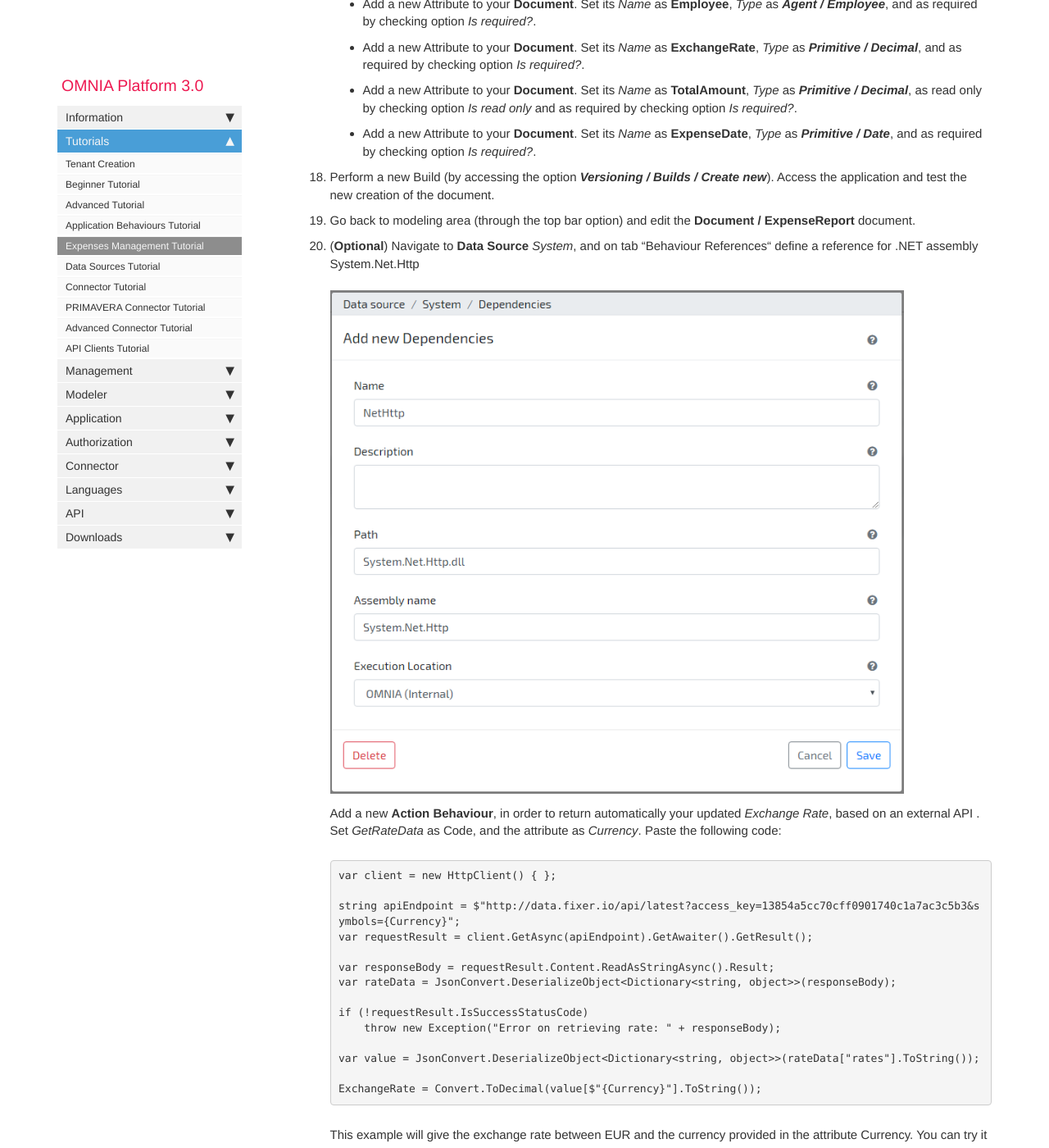
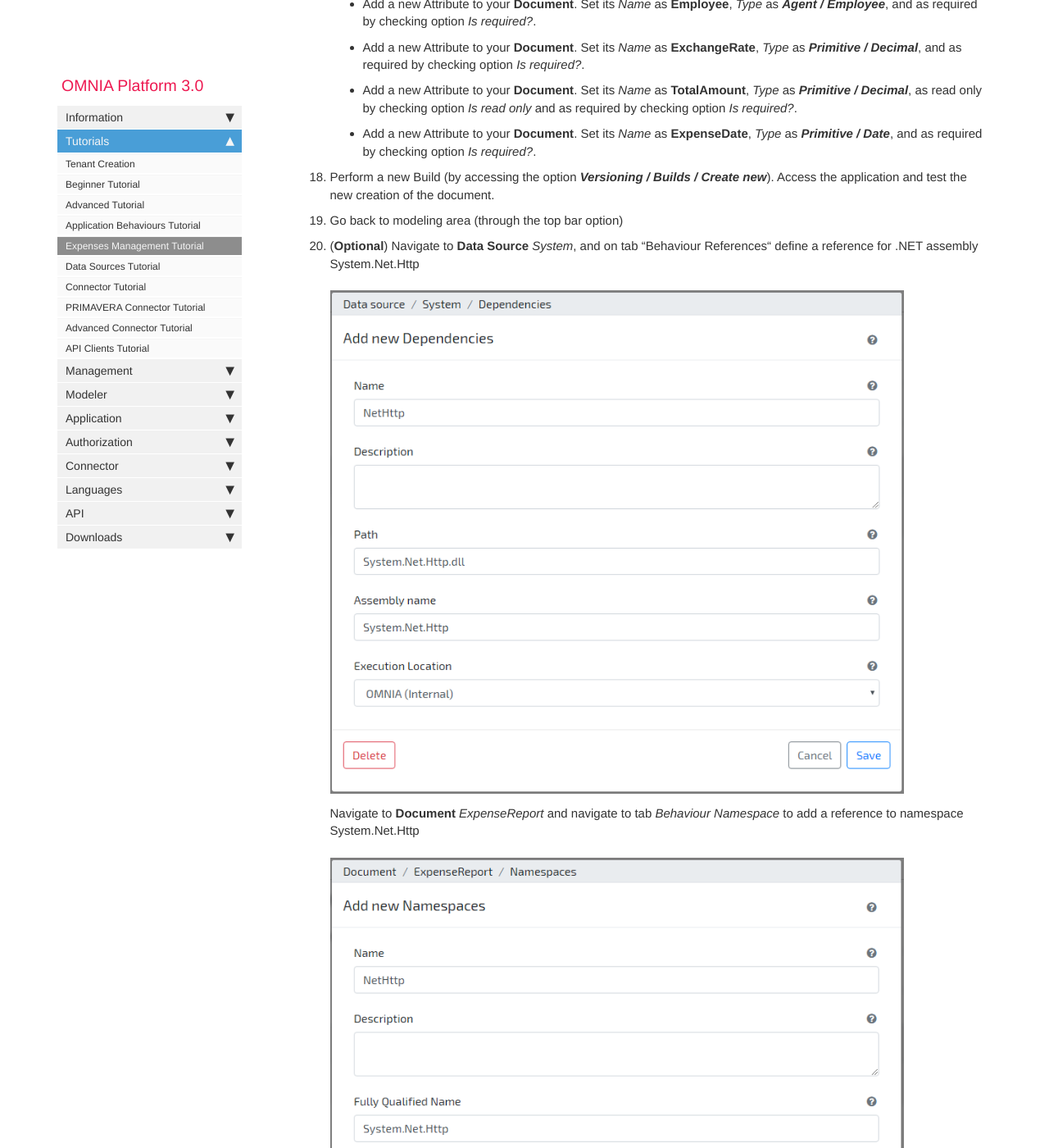
Before and after one commit to daniel8lopes/omnia3, a Jekyll site: the page built from docs/pages/omnia3/Tutorials/omnia3_expensesmanagementtutorial.md, in a window 1280 px wide and 1400 px high, scrolled down 4059 px. Shown: the whole window at 82% size. Built offline with Jekyll 4.4.1, drawn with Linux system fonts in a browser that asks for light colours; nearby versions of some CDN libraries; comment, search, counter and statistics services are not loaded.

Commit message:
Update omnia3_expensesmanagementtutorial.md

```diff
--- a/docs/pages/omnia3/Tutorials/omnia3_expensesmanagementtutorial.md
+++ b/docs/pages/omnia3/Tutorials/omnia3_expensesmanagementtutorial.md
@@ -76,11 +76,15 @@ This tutorial assumes that you have created a OMNIA tenant, and are logged in as
 
 18. Perform a new Build (by accessing the option ***Versioning / Builds / Create new***). Access the application and test the new creation of the document.
 
-19. Go back to modeling area (through the top bar option) and edit the  **Document / ExpenseReport**  document.
+19. Go back to modeling area (through the top bar option)
 
 20. (**Optional**) Navigate to **Data Source** *System*, and on tab “Behaviour References“ define a reference for .NET assembly System.Net.Http
 
     ![Modeler_Create_Reference](/images/tutorials/expensemanagement/Modeler-Add-Behaviour-Dependency.PNG)
+
+    Navigate to **Document** *ExpenseReport* and navigate to tab *Behaviour Namespace* to add a reference to namespace System.Net.Http
+
+    ![Modeler_Add_Namespace](/images/tutorials/expensemanagement/Modeler-ExpenseReport-Add-Namespace.PNG)
 
     Add a new **Action Behaviour**, in order to return automatically your updated *Exchange Rate*, based on an external API . Set *GetRateData* as Code, and the attribute as *Currency*. Paste the following code:
 
```
